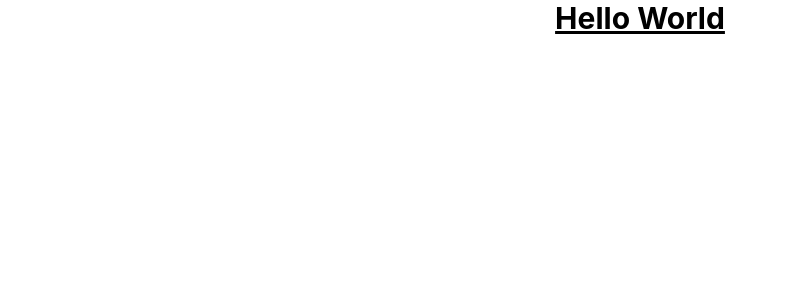
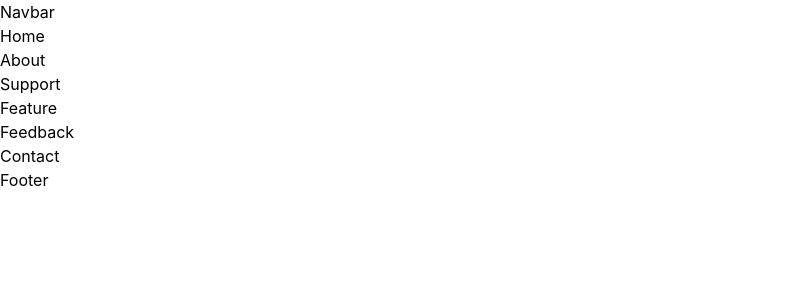
Before and after one commit to llllling/tailwindCSS, a React (Create React App) app: page / in a window 1280 px wide. Shown: the top 300 px of the page, without its empty margins (0-787 px from the left). Built offline with nearby package versions, Linux system fonts and the light colour scheme.

Commit message:
feat :  기본 구조 잡기

```diff
--- a/package.json
+++ b/package.json
@@ -8,6 +8,7 @@
     "@testing-library/user-event": "^13.5.0",
     "react": "^18.2.0",
     "react-dom": "^18.2.0",
+    "react-icons": "^4.11.0",
     "react-scripts": "5.0.1",
     "web-vitals": "^2.1.4"
   },
--- a/src/App.js
+++ b/src/App.js
@@ -1,11 +1,27 @@
-import logo from "./logo.svg";
 import "./App.css";
+import {
+  About,
+  Contact,
+  Feature,
+  Feedback,
+  Footer,
+  Home,
+  Navbar,
+  Support
+} from "./components";
 
 function App() {
   return (
-    <div className="App">
-      <h1 className="text-3xl font-bold underline">Hello World</h1>
-    </div>
+    <>
+      <Navbar />
+      <Home />
+      <About />
+      <Support />
+      <Feature />
+      <Feedback />
+      <Contact />
+      <Footer />
+    </>
   );
 }
 
--- /dev/null
+++ b/src/components/About.js
@@ -0,0 +1,5 @@
+import React from "react";
+
+export const About = () => {
+  return <div>About</div>;
+};
--- /dev/null
+++ b/src/components/Contact.js
@@ -0,0 +1,5 @@
+import React from "react";
+
+export const Contact = () => {
+  return <div>Contact</div>;
+};
--- /dev/null
+++ b/src/components/Feature.js
@@ -0,0 +1,5 @@
+import React from "react";
+
+export const Feature = () => {
+  return <div>Feature</div>;
+};
--- /dev/null
+++ b/src/components/Feedback.js
@@ -0,0 +1,5 @@
+import React from "react";
+
+export const Feedback = () => {
+  return <div>Feedback</div>;
+};
--- /dev/null
+++ b/src/components/Footer.js
@@ -0,0 +1,5 @@
+import React from "react";
+
+export const Footer = () => {
+  return <div>Footer</div>;
+};
--- /dev/null
+++ b/src/components/Home.js
@@ -0,0 +1,5 @@
+import React from "react";
+
+export const Home = () => {
+  return <div>Home</div>;
+};
--- /dev/null
+++ b/src/components/Navbar.js
@@ -0,0 +1,5 @@
+import React from "react";
+
+export const Navbar = () => {
+  return <div>Navbar</div>;
+};
--- /dev/null
+++ b/src/components/Support.js
@@ -0,0 +1,5 @@
+import React from "react";
+
+export const Support = () => {
+  return <div>Support</div>;
+};
--- /dev/null
+++ b/src/components/index.js
@@ -0,0 +1,8 @@
+export * from "./About";
+export * from "./Contact";
+export * from "./Feature";
+export * from "./Feedback";
+export * from "./Footer";
+export * from "./Home";
+export * from "./Navbar";
+export * from "./Support";
```
Also changed, not shown: 2 other files (tests, documents, lock files or other folders).
